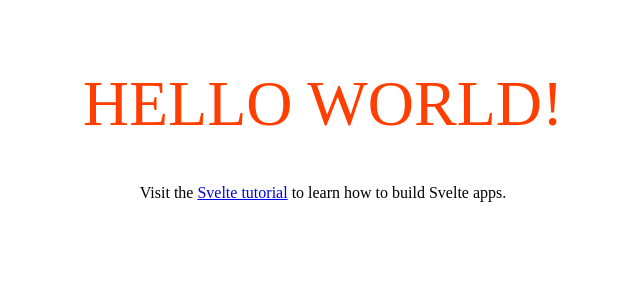
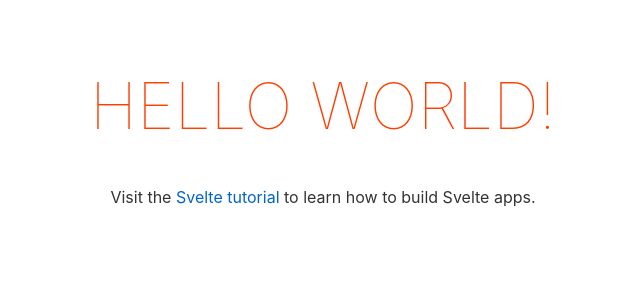
Before and after one commit to goliatone/template-svelte-project, a Svelte app in the folder templates/src/: page / in a window 1280 px wide. Shown: the top 300 px of the page, without its empty margins (317-957 px from the left). Built offline with nearby package versions, Linux system fonts and the light colour scheme; the HTML template or start-up script is replaced by a standard one.

Commit message:
initial commit

```diff
--- /dev/null
+++ b/templates/src/public/global.css
@@ -0,0 +1,66 @@
+html, body {
+	position: relative;
+	width: 100%;
+	height: 100%;
+}
+
+body {
+	color: #333;
+	margin: 0;
+	padding: 8px;
+	box-sizing: border-box;
+	font-family: -apple-system, BlinkMacSystemFont, "Segoe UI", Roboto, Oxygen-Sans, Ubuntu, Cantarell, "Helvetica Neue", sans-serif;
+}
+
+a {
+	color: rgb(0,100,200);
+	text-decoration: none;
+}
+
+a:hover {
+	text-decoration: underline;
+}
+
+a:visited {
+	color: rgb(0,80,160);
+}
+
+label {
+	display: block;
+}
+
+input, button, select, textarea {
+	font-family: inherit;
+	font-size: inherit;
+	padding: 0.4em;
+	margin: 0 0 0.5em 0;
+	box-sizing: border-box;
+	border: 1px solid #ccc;
+	border-radius: 2px;
+}
+
+input:disabled {
+	color: #ccc;
+}
+
+input[type="range"] {
+	height: 0;
+}
+
+button {
+	color: #333;
+	background-color: #f4f4f4;
+	outline: none;
+}
+
+button:disabled {
+	color: #999;
+}
+
+button:not(:disabled):active {
+	background-color: #ddd;
+}
+
+button:focus {
+	border-color: #666;
+}
--- /dev/null
+++ b/templates/src/public/index.html
@@ -0,0 +1,20 @@
+<!DOCTYPE html>
+<html lang="en">
+
+<head>
+    <meta charset='utf-8'>
+    <meta name='viewport' content='width=device-width,initial-scale=1'>
+
+    <title>%{name}%</title>
+
+    <link rel='icon' type='image/png' href='/favicon.ico'>
+    <link rel='stylesheet' href='/global.css'>
+    <link rel='stylesheet' href='/build/bundle.css'>
+
+    <script defer src='/build/bundle.js'></script>
+</head>
+
+<body>
+</body>
+
+</html>
```
Also changed, not shown: 1 other file (tests, documents, lock files or other folders).
